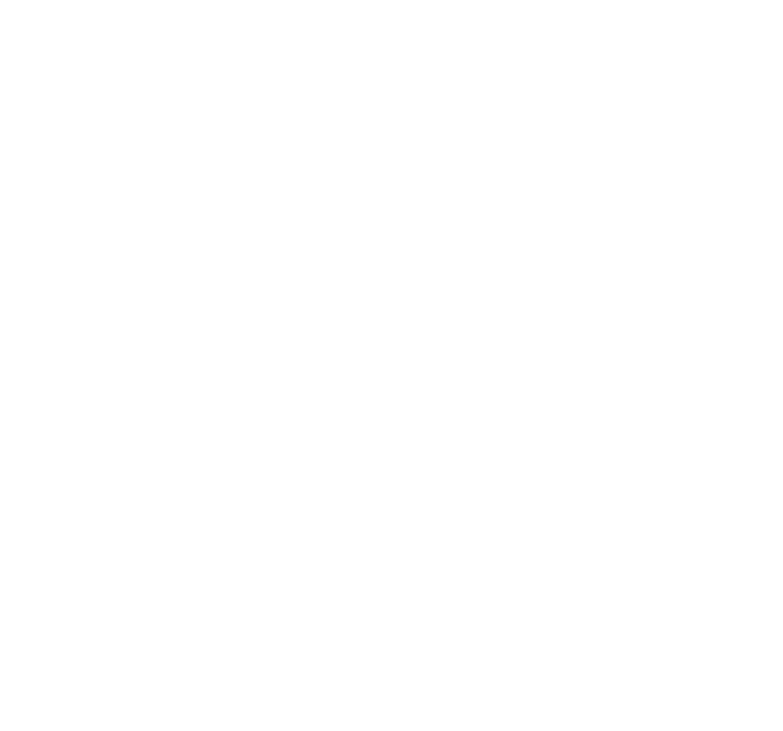
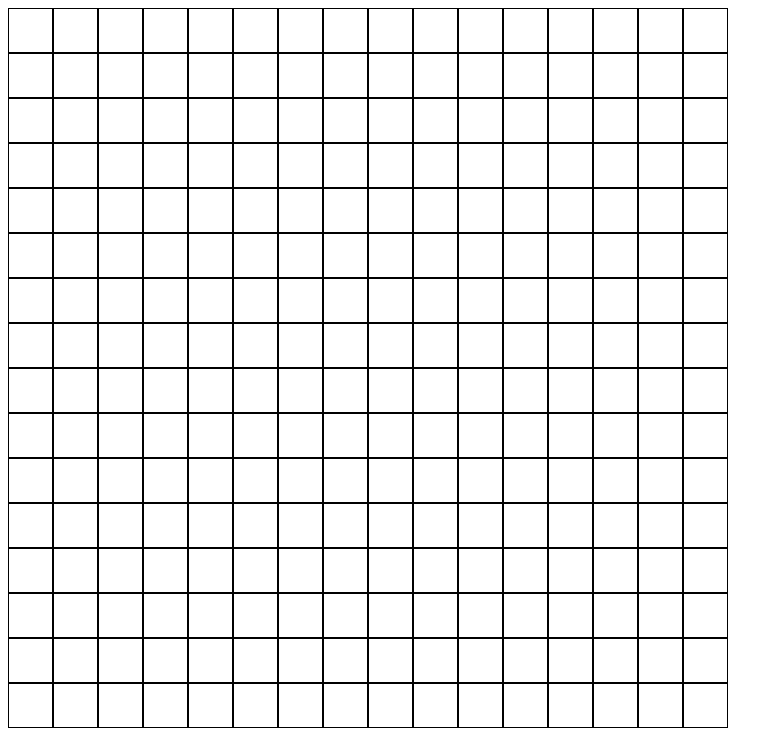
Before and after one commit to axelmortimer/etch-a-sketch, a plain HTML site: page index.html in a window 1280 px wide. Shown: the whole page, without its empty margins (0-783 px from the left). Drawn offline with Linux system fonts and the light colour scheme.

Commit message:
Setup script to initialize grid divs and styling

```diff
--- a/index.html
+++ b/index.html
@@ -3,9 +3,11 @@
 <head>
    <meta charset="UTF-8">
    <meta name="viewport" content="width=device-width, initial-scale=1.0">
+   <link rel="stylesheet" href="styles.css">
    <title>Document</title>
 </head>
 <body>
+   <div class="grid"></div>
    <script type="text/javascript" src="script.js"></script>
 </body>
 </html>
--- a/script.js
+++ b/script.js
@@ -0,0 +1,24 @@
+const BLOCK_CONTAINER = document.querySelector('.grid');
+
+let gridLength = 16;
+
+// Dynamically adapts CSS to user's selected grid size
+const STYLESHEET = document.styleSheets[0];
+let gridCSS;
+let blockLength = 720 / gridLength;
+for (let i = 0; i < STYLESHEET.cssRules.length; i++) {
+   if (STYLESHEET.cssRules[i].selectorText === '.block') {
+      gridCSS = STYLESHEET.cssRules[i];
+   }
+}
+gridCSS.style.setProperty('width', blockLength + 'px');
+gridCSS.style.setProperty('height', blockLength + 'px');
+
+
+// Iteratively creates BLOCK divs
+let totalBlocks = gridLength * gridLength;
+for (let i = 0; i < totalBlocks; i++) {
+   let newBlock = document.createElement('div');
+   newBlock.classList.add('block');
+   BLOCK_CONTAINER.appendChild(newBlock);
+}
--- /dev/null
+++ b/styles.css
@@ -0,0 +1,11 @@
+.grid {
+   display: flex;
+   flex-wrap: wrap;
+   width: 720px;
+   height: 720px;
+}
+
+.block {
+   box-sizing: border-box;
+   border: 1px solid #000;
+}
```
Also changed, not shown: style.css (deleted).
